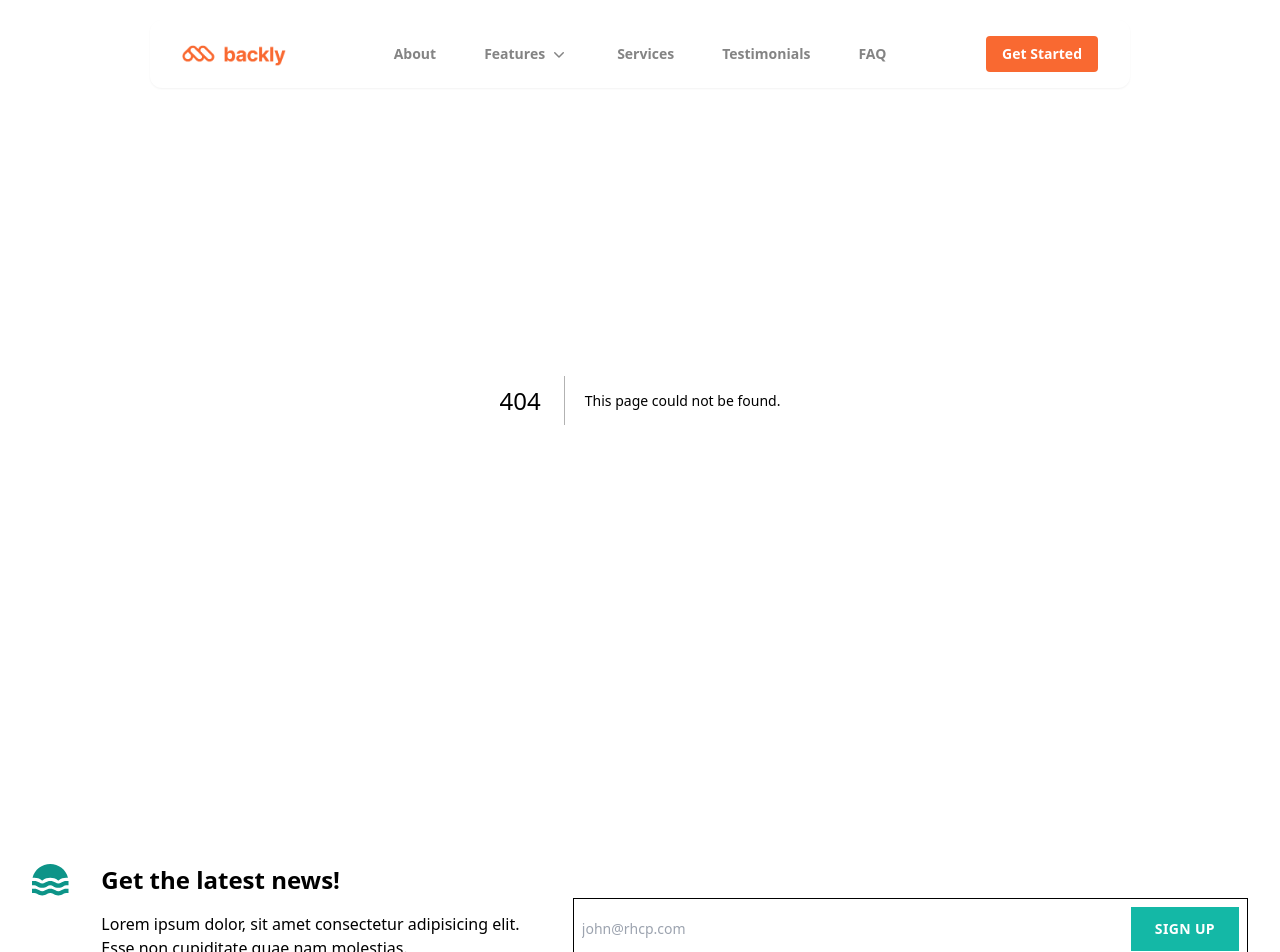
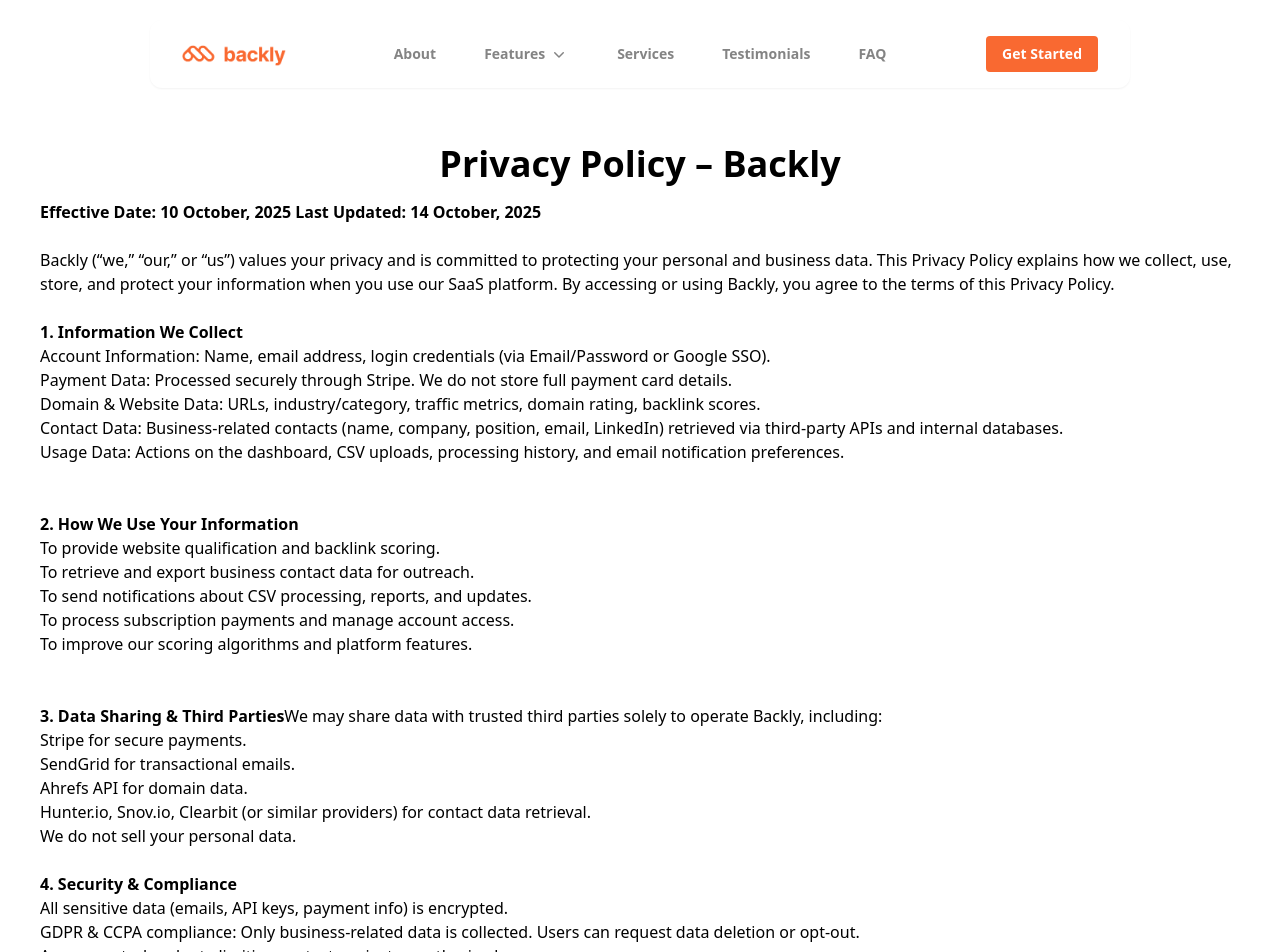
Before and after one commit to ankurGhosh1/backly, a Next.js app: page /privacy-policy in a window 1280 px wide. Before the commit this address had no page. Shown: the top 952 px of the page. Built offline with nearby package versions, Linux system fonts and the light colour scheme.

Commit message:
added refund policy for razorpay

```diff
--- /dev/null
+++ b/src/pages/privacy-policy.tsx
@@ -0,0 +1,113 @@
+import React from "react";
+import Container from "../components/Container";
+
+export default function Home() {
+  return (
+    <div className="pt-36 pb-16">
+      <Container>
+        <h1 className="text-4xl font-bold mb-4 text-center">
+          Privacy Policy – Backly
+        </h1>
+        <p className="mb-4">
+          <b>Effective Date: 10 October, 2025 Last Updated: 14 October, 2025</b>
+          <br />
+          <br />
+          Backly (“we,” “our,” or “us”) values your privacy and is committed to
+          protecting your personal and business data. This Privacy Policy
+          explains how we collect, use, store, and protect your information when
+          you use our SaaS platform. By accessing or using Backly, you agree to
+          the terms of this Privacy Policy.
+          <br />
+          <br />
+          <b> 1. Information We Collect </b>
+          <ul>
+            <li>
+              Account Information: Name, email address, login credentials (via
+              Email/Password or Google SSO).
+            </li>
+            <li>
+              Payment Data: Processed securely through Stripe. We do not store
+              full payment card details.
+            </li>
+            <li>
+              Domain & Website Data: URLs, industry/category, traffic metrics,
+              domain rating, backlink scores.
+            </li>
+            <li>
+              Contact Data: Business-related contacts (name, company, position,
+              email, LinkedIn) retrieved via third-party APIs and internal
+              databases.
+            </li>
+            <li>
+              Usage Data: Actions on the dashboard, CSV uploads, processing
+              history, and email notification preferences.
+            </li>
+          </ul>
+          <br />
+          <br />
+          <b>2. How We Use Your Information</b>
+          <ul>
+            <li>To provide website qualification and backlink scoring.</li>
+            <li>To retrieve and export business contact data for outreach.</li>
+            <li>
+              To send notifications about CSV processing, reports, and updates.
+            </li>
+            <li>To process subscription payments and manage account access.</li>
+            <li>To improve our scoring algorithms and platform features.</li>
+          </ul>
+          <br />
+          <br />
+          <b>3. Data Sharing & Third Parties</b>
+          We may share data with trusted third parties solely to operate Backly,
+          including:
+          <ul>
+            <li>Stripe for secure payments.</li>
+            <li>SendGrid for transactional emails.</li>
+            <li>Ahrefs API for domain data.</li>
+            <li>
+              Hunter.io, Snov.io, Clearbit (or similar providers) for contact
+              data retrieval.
+            </li>
+          </ul>
+          We do not sell your personal data.
+          <br />
+          <br />
+          <b>4. Security & Compliance</b>
+          <ul>
+            <li>
+              All sensitive data (emails, API keys, payment info) is encrypted.
+            </li>
+            <li>
+              GDPR & CCPA compliance: Only business-related data is collected.
+              Users can request data deletion or opt-out.
+            </li>
+            <li>
+              Access control and rate limiting protect against unauthorized use.
+            </li>
+          </ul>
+          <br />
+          <br />
+          <b>5. Data Retention</b>
+          We store user and domain data only as long as necessary to provide our
+          services or as required by law. Users can delete accounts or request
+          data removal at any time.
+          <br />
+          <br />
+          <b>6. Your Rights</b>
+          Depending on your location, you may have the right to:
+          <ul>
+            <li>Access and request a copy of your data.</li>
+            <li>Correct or update your data.</li>
+            <li>Request deletion of your data.</li>
+            <li>Opt-out of certain processing.</li>
+          </ul>
+          <br />
+          <br />
+          <b>7. Contact Us</b>
+          For questions about this Privacy Policy, contact us at:
+          contact@getbackly.com
+        </p>
+      </Container>
+    </div>
+  );
+}
--- /dev/null
+++ b/src/pages/refund-policy.tsx
@@ -0,0 +1,68 @@
+import React from "react";
+import Container from "../components/Container";
+
+export default function Home() {
+  return (
+    <div className="pt-36 pb-16">
+      <Container>
+        <h1 className="text-4xl font-bold mb-4 text-center">
+          Refund Policy – Backly
+        </h1>
+        <p className="mb-4">
+          <b>Effective Date: 10 October, 2025 Last Updated: 14 October, 2025</b>
+          <br />
+          <br />
+          At Backly, we strive to provide reliable backlink qualification and
+          outreach solutions. However, we understand that circumstances may
+          require refunds.
+          <br />
+          <br />
+          <b> 1. General Policy </b>
+          <ul>
+            <li>
+              Subscriptions are non-refundable once billing has occurred, except
+              where required by law.
+            </li>
+            <li>
+              Users are responsible for cancelling subscriptions before the
+              renewal date to avoid further charges.
+            </li>
+          </ul>
+          <br />
+          <br />
+          <b>2. Eligible Refunds</b>
+          We may consider refunds in the following cases:
+          <ul>
+            <li>Duplicate charges due to technical or payment errors.</li>
+            <li>
+              Platform downtime exceeding 72 consecutive hours that prevents
+              service access.
+            </li>
+            <li>
+              Failure to deliver core features (e.g., domain scoring, CSV upload
+              processing) due to system issues.
+            </li>
+          </ul>
+          <br />
+          <br />
+          <b>3. Ineligible Refunds</b>
+          <ul>
+            <li>Credits unused during a billing cycle.</li>
+            <li>
+              Dissatisfaction with results (e.g., backlink scores or contact
+              quality) as these are estimates and third-party dependent.
+            </li>
+            <li>Misuse of the platform or violation of Terms of Service.</li>
+          </ul>
+          We do not sell your personal data.
+          <br />
+          <br />
+          <b>4. How to Request a Refund</b>
+          Send a request to contact@getbackly.com within 7 days of the billing
+          date. Refunds, if approved, will be processed within 10 business days
+          back to the original payment method.
+        </p>
+      </Container>
+    </div>
+  );
+}
--- /dev/null
+++ b/src/pages/terms-and-conditions.tsx
@@ -0,0 +1,66 @@
+import React from "react";
+import Container from "../components/Container";
+
+export default function Home() {
+  return (
+    <div className="pt-36 pb-16">
+      <Container>
+        <h1 className="text-4xl font-bold mb-4 text-center">
+          Terms and Conditions
+        </h1>
+        <p className="mb-4">
+          <b>Effective Date: 10 October, 2025 Last Updated: 14 October, 2025</b>
+          <br />
+          <br />
+          Welcome to Backly! These Terms and Conditions ("Terms") govern your
+          These Terms govern your use of **Backly**, our SaaS platform for
+          backlink qualification, contact retrieval, and outreach. By accessing
+          or using Backly, you agree to these Terms.
+          <br />
+          <br />
+          <b> 1. Use of Service</b> Backly provides website analysis, backlink
+          scoring, contact data retrieval, and outreach campaign tools. You are
+          responsible for maintaining the confidentiality of your account
+          credentials. You must not misuse the platform for spam, illegal
+          activities, or unauthorized data scraping.
+          <br />
+          <br />
+          <b>2. Subscriptions & Payments</b> Backly operates on a **credit-based
+          subscription model**. Subscription fees are billed via Stripe and are
+          non-refundable unless required by law. We reserve the right to change
+          pricing or features with prior notice.
+          <br />
+          <br />
+          <b>3. Data & Content</b> You may upload domain URLs and CSV files for
+          analysis. You represent that you have the right to provide this data.
+          Contact information provided by Backly is sourced from APIs and
+          databases and is intended for **business use only**. You must comply
+          with **GDPR, CCPA, CAN-SPAM**, and other applicable laws when using
+          retrieved contact data for outreach.
+          <br />
+          <br />
+          <b>4. Intellectual Property</b> All content, algorithms, scoring
+          models, and software of Backly remain our property. Users are granted
+          a **limited, non-transferable license** to use the platform for
+          legitimate business purposes.
+          <br />
+          <br />
+          <b>5. Termination</b> We may suspend or terminate accounts that
+          violate these Terms or abuse the platform. Users can cancel
+          subscriptions anytime through their dashboard.
+          <br />
+          <br />
+          <b>6. Limitation of Liability</b> Backly provides scoring and contact
+          data on a <b>best-effort basis</b> and does not guarantee specific SEO
+          results. We are not liable for losses resulting from outreach
+          campaigns, misuse of data, or third-party integrations.
+          <br />
+          <br />
+          <b>7. Governing Law</b> These Terms are governed by the laws of
+          Kolkata, West Bengal. Any disputes will be resolved in the courts of
+          Kolkata, West Bengal.
+        </p>
+      </Container>
+    </div>
+  );
+}
```
